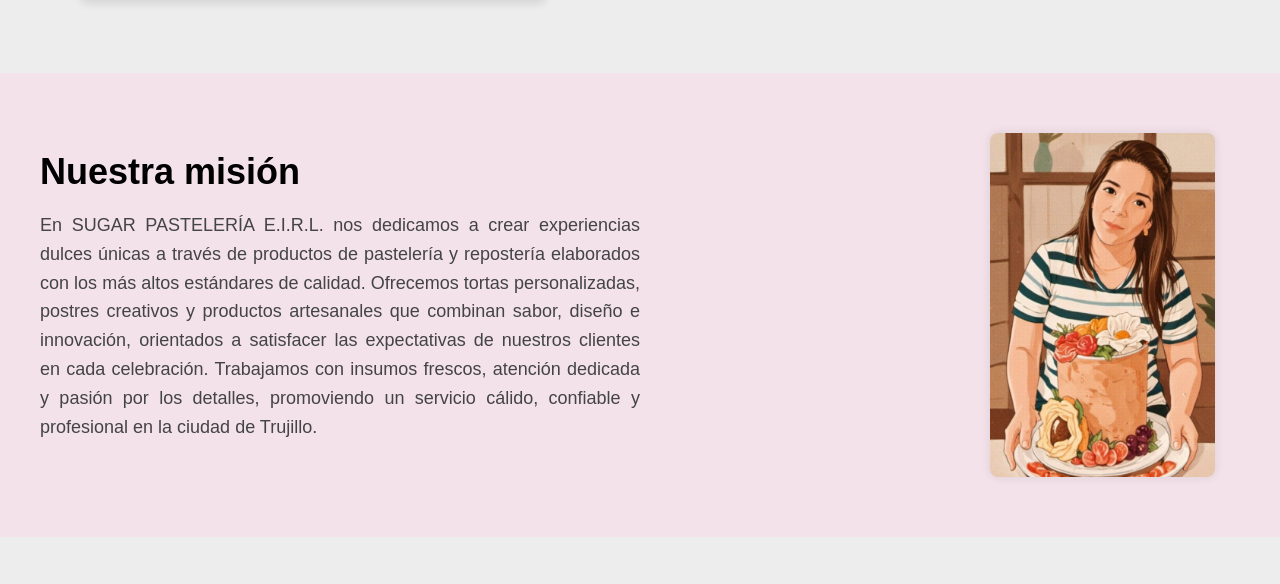
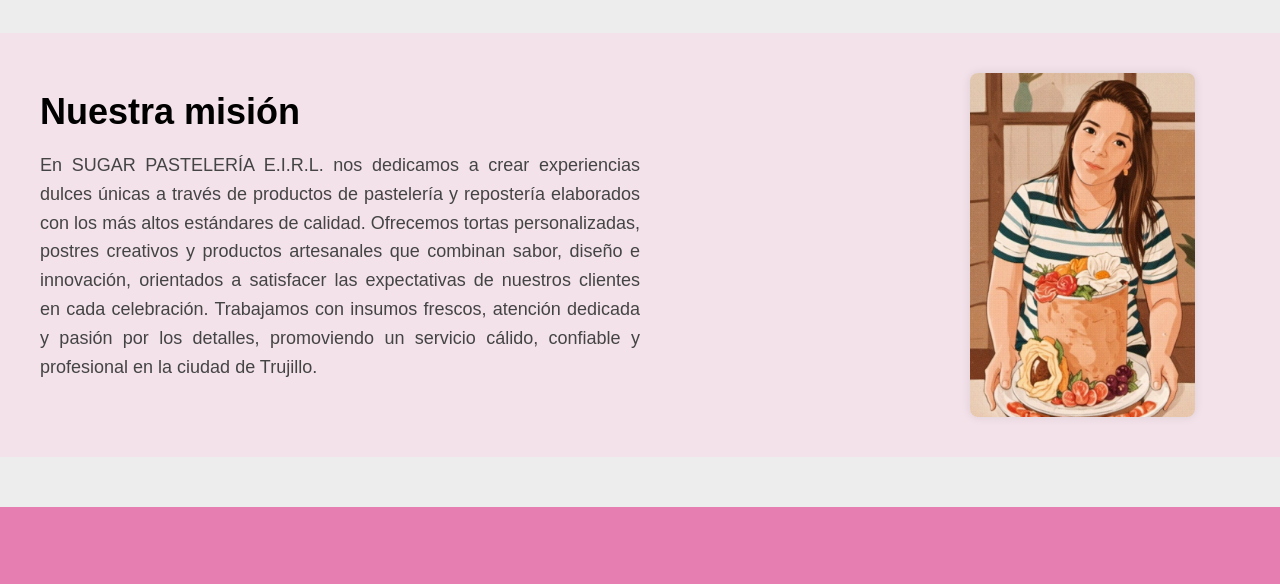
Before and after one commit to davidventuraguzman/ProyectoFinal, a plain HTML site: page somos.html in a window 1280 px wide. Shown: the part 1110-1694 px from the top of the page. Drawn offline with Linux system fonts and the light colour scheme; a web font is replaced by a local one.

Commit message:
nuestramision

```diff
--- a/css/somos.css
+++ b/css/somos.css
@@ -108,11 +108,26 @@ h3 {
   border-radius: 8px;
   box-shadow: 0 0 10px rgba(0, 0, 0, 0.1);
 }
+@media (max-width: 1617px) {
+  .about {
+    padding: 30px 200px;
+  }
+
+  .about-image img {
+    max-width: 300px;
+  }
+  .imagen{
+  display: flex;
+  align-items: center; /* Opcional para alinear verticalmente */
+  gap: 20px; /* Reduce este valor para que estén más pegados */
+  padding: 0 20px;
+}
+  }
 
 
 @media (max-width: 1444px) {
   .about {
-    padding: 50px 40px;
+    padding: 30px 40px;
   }
 
   .about-image img {
@@ -129,6 +144,7 @@ h3 {
   .about-image img {
     max-width: 300px;
   }
+
 }
 
 @media (max-width: 768px) {
```
